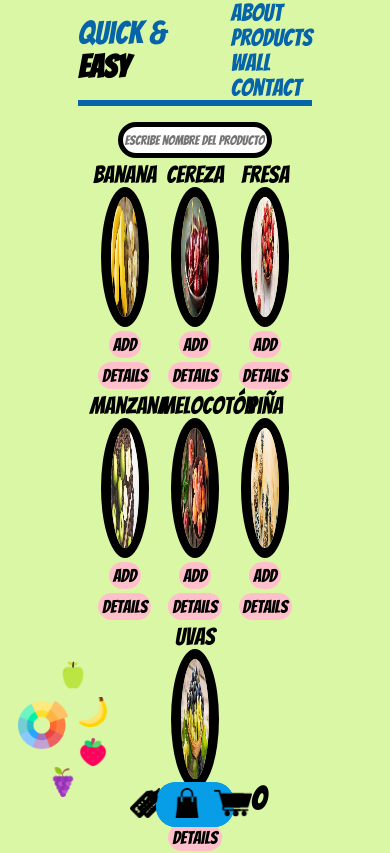
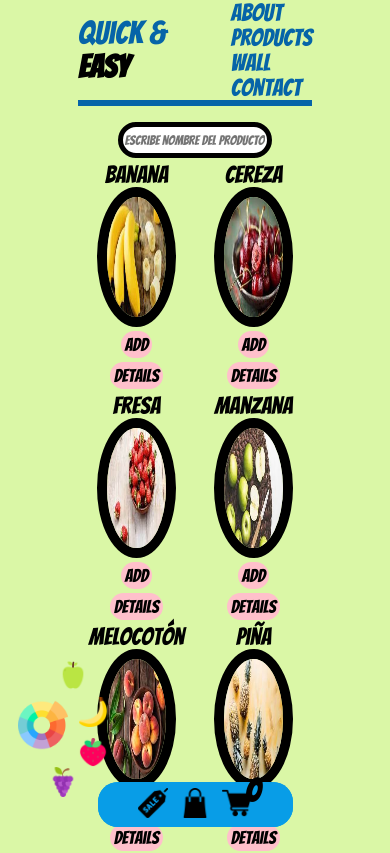
Before and after one commit to joshuaBVB007/YASAI_VUE_CSS, a Vue app: page /products in a window 390 px wide. Shown: the top 853 px of the page. Built offline with nearby package versions, Linux system fonts and the light colour scheme.

Commit message:
everything is responsive

```diff
--- a/src/components/Block.vue
+++ b/src/components/Block.vue
@@ -6,7 +6,6 @@
               logos:[
                   {url:"/Logos/sale.png"},
                   {url:"/Logos/shopping-bag.png"},
-                  {url:"/Logos/shopping-cart.png"},
               ],
               contador_activo:true
           }
@@ -17,13 +16,17 @@
         methods:{},
       }
 </script>
+
 <template>
   <div class="container">
       <div class="head_principal">
             <div class="header_two" v-for="logo of logos" :key="logo">
                   <img class="imagen" :src="logo.url" alt="" srcset="">
             </div>
-            <h1>{{counter}}</h1>
+            <div class="block_one">
+              <img class="imagen" src="/public/Logos/shopping-cart.png" alt="" srcset="">
+              <h1 class="counter">{{counter}}</h1>
+            </div>
       </div>
   </div>
 </template>
@@ -36,13 +39,23 @@
       /* background-color:yellow; */
     }
     .head_principal {
+          position: relative;
           display:flex;
           flex-direction:row;
           justify-content:center;
           background-color:rgb(8, 157, 231);
           border-radius:20px;
-          width:20%;
+          width:50%;
           margin: auto;
+    }
+    .counter{
+      position: absolute;
+      top:-8px;
+      right: -2px;
+      color:black;
+    }
+    .block_one{
+      position: relative;
     }
     .header_two{
       position:relative;
--- a/src/views/Products.vue
+++ b/src/views/Products.vue
@@ -78,7 +78,7 @@
   img{
     display: block;
     margin:auto;
-    width: 40%;
+    width: 50%;
     height: 120px;
     border-radius: 50%;
     border: 10px solid black;
@@ -104,4 +104,11 @@
     width:30%;
     border-radius: 50%;
   }
+
+
+  @media screen and (max-width:540px){
+          .polaroid{
+            width:50%;
+          }
+  }
 </style>
```
